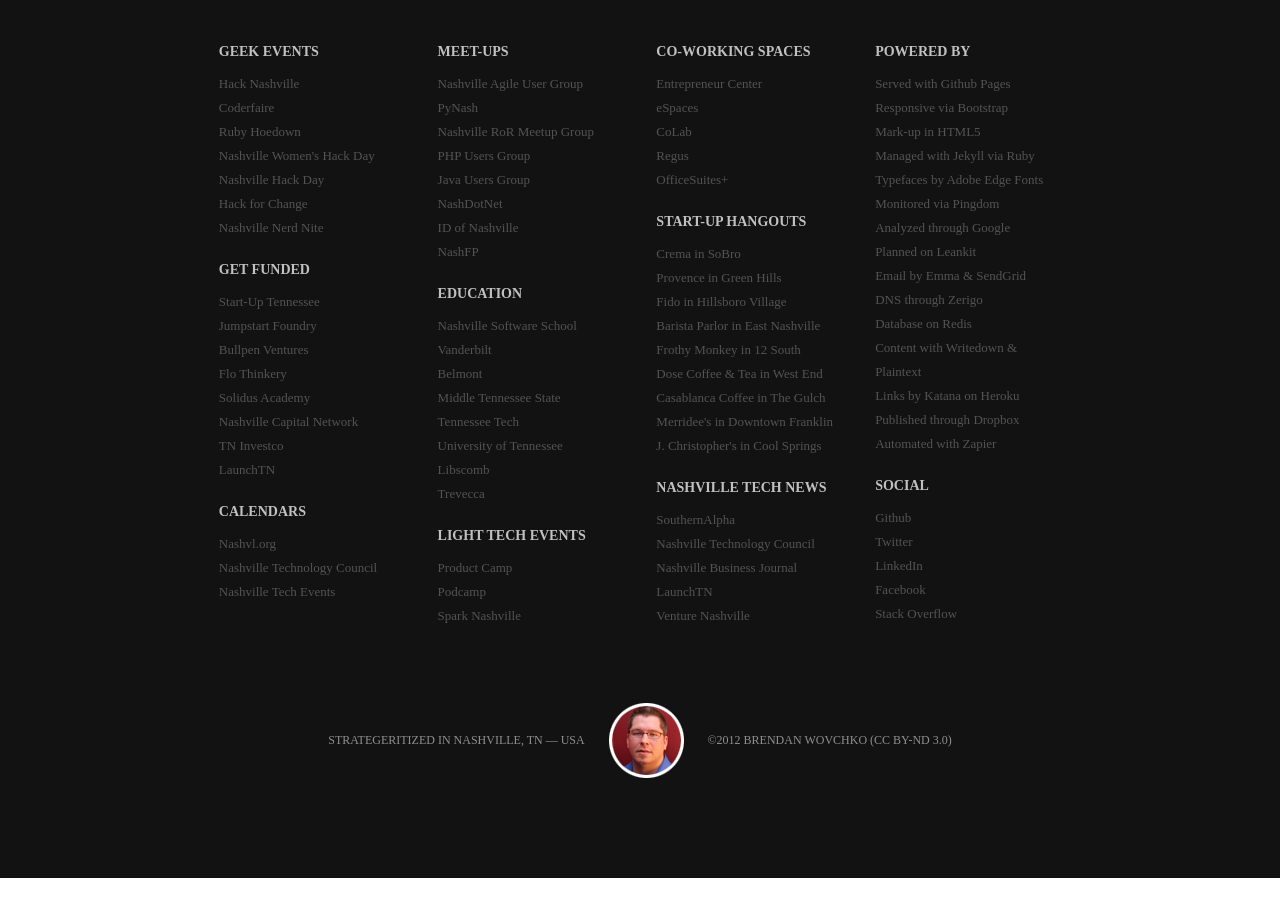
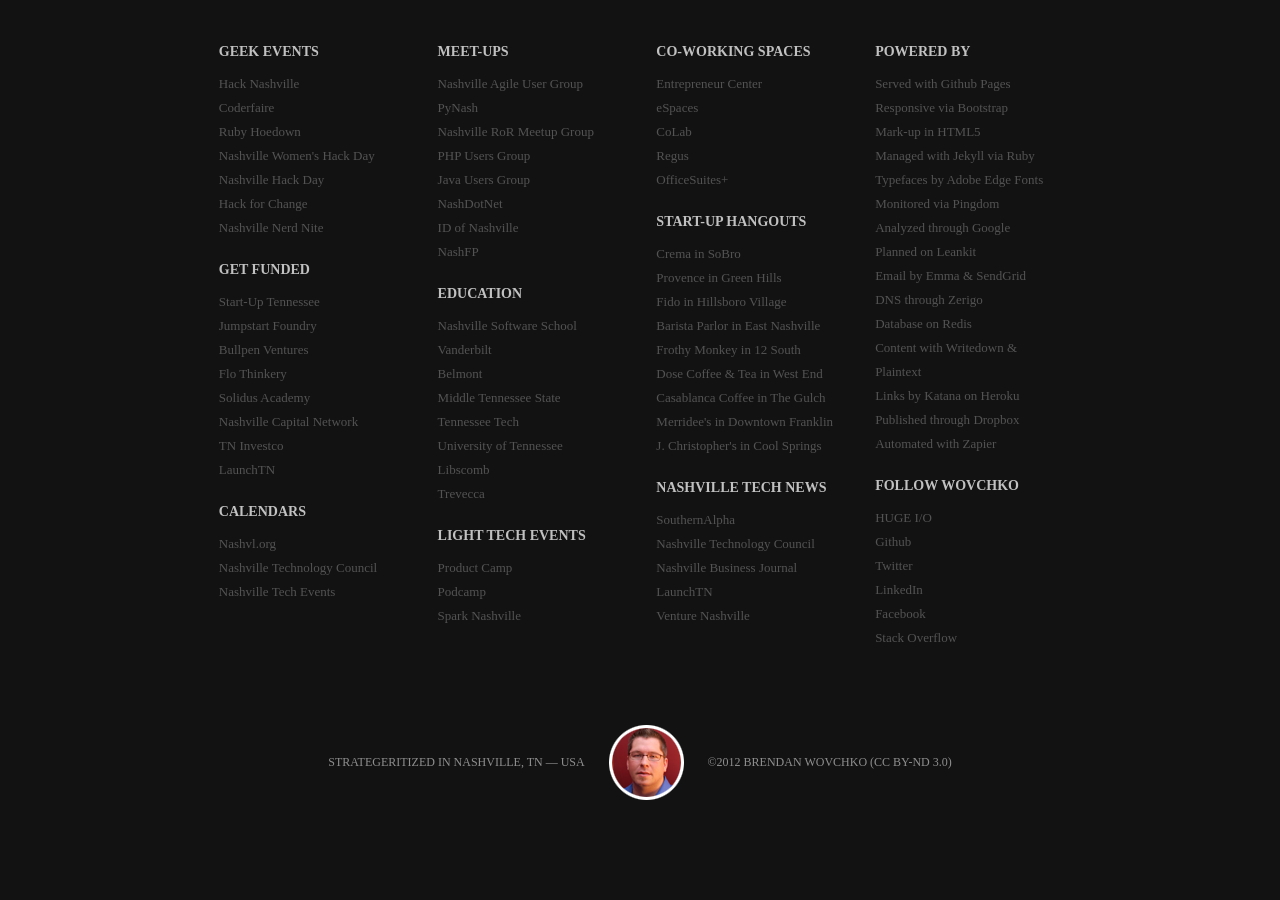
Before and after one commit to wovchko/inklings, a Jekyll site: the page built from index.html, in a window 1280 px wide and 900 px high, scrolled down 1470 px. Built offline with Jekyll 4.4.1, drawn with Linux system fonts in a browser that asks for light colours; Markdown is read by kramdown in place of the engine named in the settings; the list of posts is cut into pages by our own code; before the commit the page ends 2348 px from its top, so only the background shows below that.

```diff
--- a/_layouts/default.html
+++ b/_layouts/default.html
@@ -144,7 +144,8 @@
           <p>Published through <a href="http://dropbox.com" target="_blank">Dropbox</a></p>
           <p>Automated with <a href="http://zapier.com" target="_blank">Zapier</a></p>
 
-          <h6>Social</h6>
+          <h6>Follow Wovchko</h6>
+          <p><a href="http://huge.io" target="_blank">HUGE I/O</a></p>
           <p><a href="http://github.com/wovchko" target="_blank">Github</a></p>
           <p><a href="http://twitter.com/wovchko" target="_blank">Twitter</a></p>
           <p><a href="http://linkedin.com/in/wovchko" target="_blank">LinkedIn</a></p>
```
